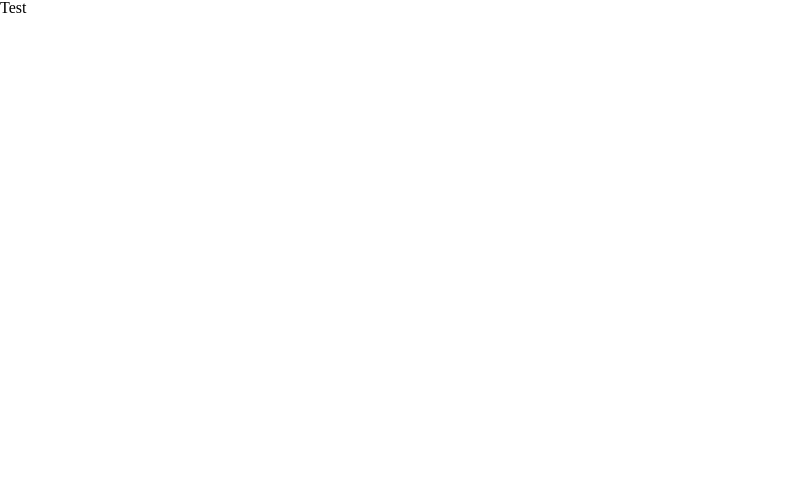
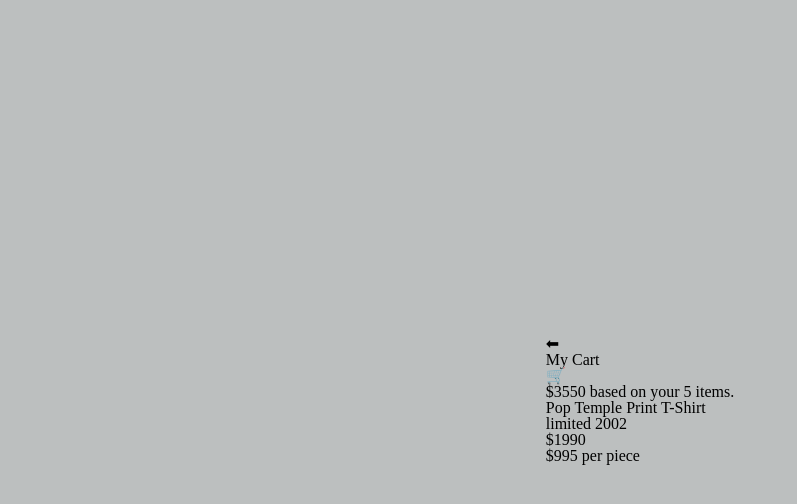
Before and after one commit to changhui98/Fashion-Store-App, a website built with Vite: page fashion-app/index.html in a window 1280 px wide. Shown: the whole page, without its empty margins (0-797 px from the left). Built offline with nearby package versions, Linux system fonts and the light colour scheme.

Commit message:
html updated

```diff
--- a/fashion-app/css/style.scss
+++ b/fashion-app/css/style.scss
@@ -1 +1,9 @@
-@import "reset.scss";
+@import "./reset.scss";
+
+body {
+  display: flex;
+  justify-content: center;
+  align-items: center;
+  height: 100vh;
+  background-color: #bcbfbf;
+}
--- a/fashion-app/index.html
+++ b/fashion-app/index.html
@@ -7,6 +7,32 @@
     <link rel="stylesheet" href="css/style.scss" />
   </head>
   <body>
-    <h1>Test</h1>
+    <div class="phone">
+      <header class="header">
+        <sapn class="header__btn">⬅</sapn>
+        <h1 class="header__title">My Cart</h1>
+        <span class="header__btn">🛒</span>
+      </header>
+      <section class="total">
+        <span class="total__price">$3550</span>
+        <span class="total__subtitle">based on your 5 items.</span>
+      </section>
+
+      <section class="items">
+        <article class="item">
+          <div class="item__info">
+            <div class="item__row-col">
+              <h2 class="item__title">Pop Temple Print T-Shirt</h2>
+              <h3 class="item__subtitle">limited 2002</h3>
+            </div>
+            <div class="item__row-col">
+              <span class="item__total-price">$1990</span>
+              <div class="item__price-price">$995 per piece</div>
+            </div>
+          </div>
+          <div class="item__spece"></div>
+        </article>
+      </section>
+    </div>
   </body>
 </html>
```
